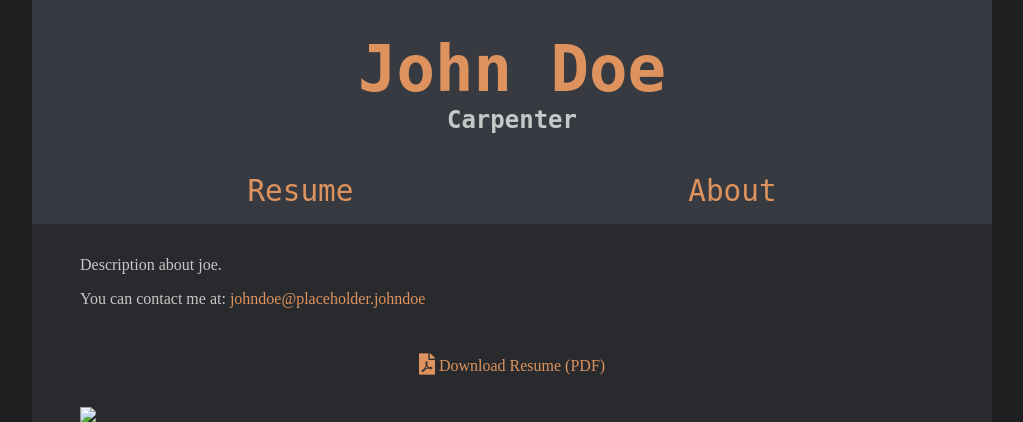
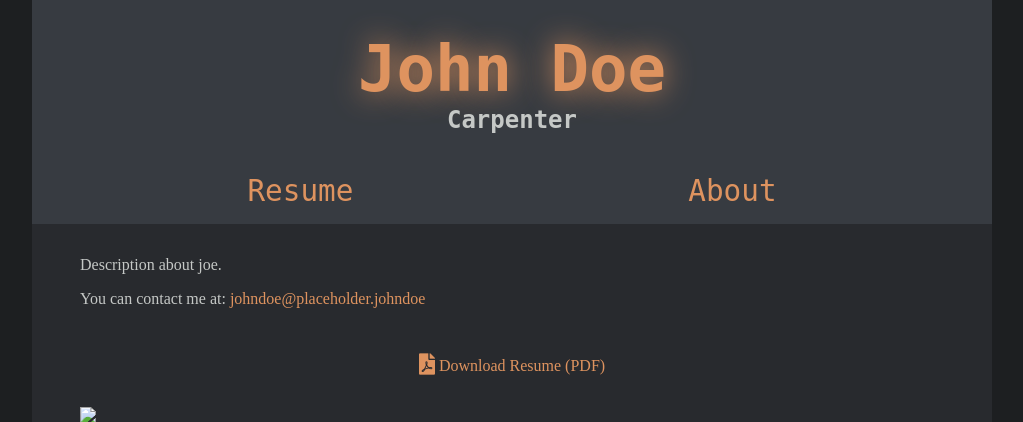
Before and after one commit to Ross65536/PersonalBlog, a Django app: page / in a window 1280 px wide, while the restyled element is pressed. Shown: the top 422 px of the page, without its empty margins (128-1151 px from the left). Run offline with Django 3.2, Linux system fonts and the light colour scheme; some libraries are stand-ins or nearby versions.

Commit message:
imrpvoed name css animation

```diff
--- a/personalPages/static/personalPages/css/base/typhography.css
+++ b/personalPages/static/personalPages/css/base/typhography.css
@@ -32,6 +32,11 @@ a:hover {
 
 #name a {
     text-decoration: none;
+}
+
+#name a:active {
+    text-shadow: 0px 0px 30px #de935f;
+    transition: text-shadow 0.1s;
 }
 
 #header {
```
